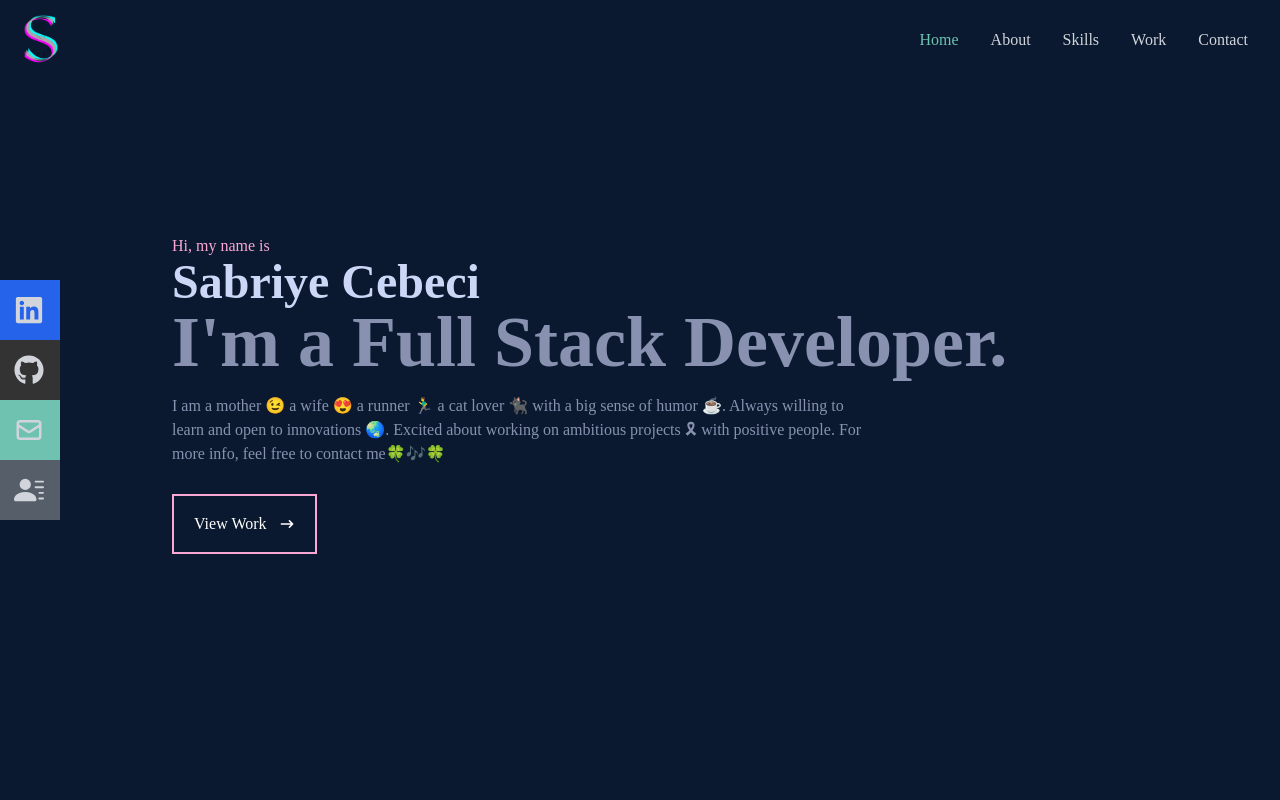
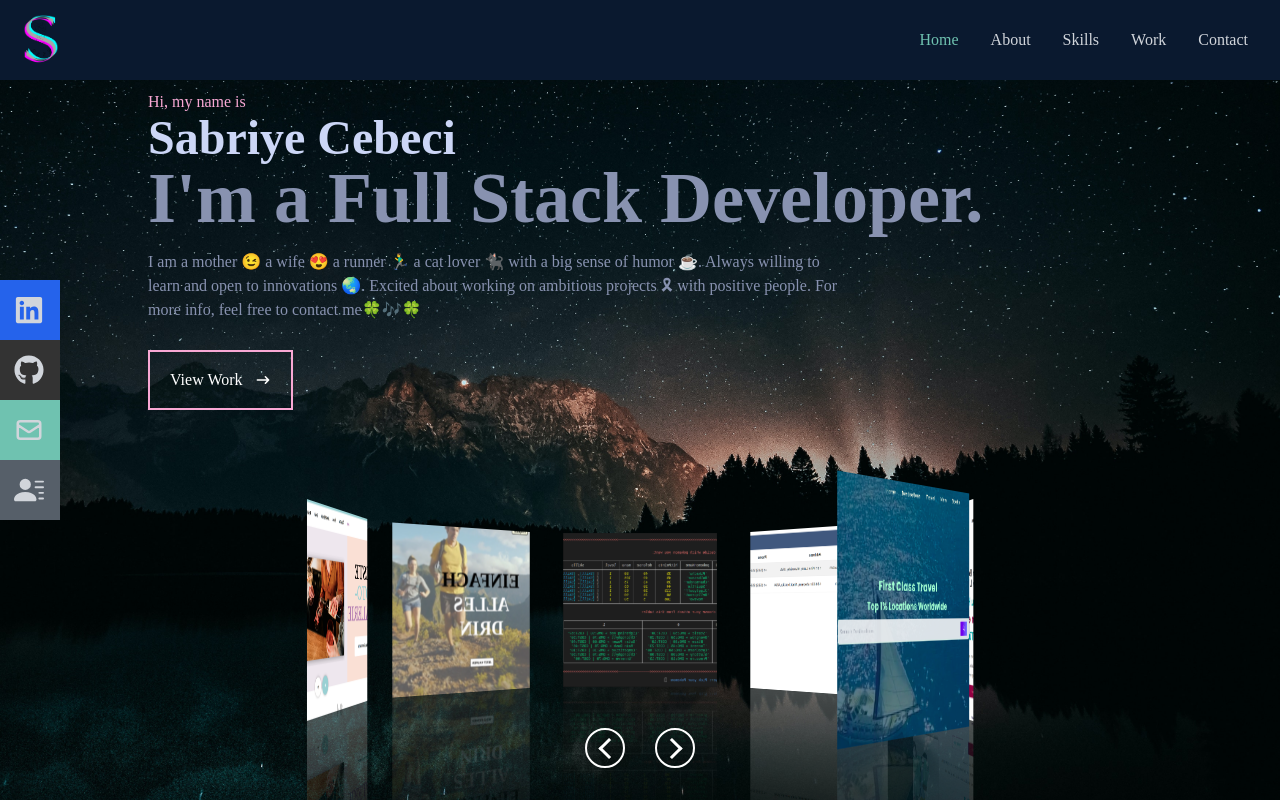
Before and after one commit to sbrycbc/MyPortfolio, a React (Create React App) app: page / in a window 1280 px wide. Shown: the top 800 px of the page. Built offline with nearby package versions, Linux system fonts and the light colour scheme; the HTML template or start-up script is replaced by a standard one.

Commit message:
updated new design and fotos...

```diff
--- a/src/components/Home.jsx
+++ b/src/components/Home.jsx
@@ -1,17 +1,19 @@
 import React, { useState } from "react";
 import { Link } from "react-scroll";
 import { HiArrowNarrowRight } from 'react-icons/hi';
+import Works from "../components/Works"
+import "./home.css";
 
 const Home = () => {
   const [nav, setNav] = useState(false);
   const [activeLink, setActiveLink] = useState("home");
 
   return (
-    <div name='home' className='w-full h-screen bg-[#0a192f]'>
+    <div name='home' className='h-screen home-container'>
 
         {/* ----------- Container ------------  */}
 
-        <div className='max-w-[1000px] mx-auto px-8 flex flex-col justify-center h-full'>
+        <div className='max-w-[1000px] mx-auto px-2 flex flex-col justify-center hi-container'>
             <p className='text-pink-300'>Hi, my name is</p>
             <h1 className='text-4xl sm:text-5xl font-bold text-[#ccd6f6]'>Sabriye Cebeci</h1>
             <h2 className='text-4xl sm:text-7xl font-bold text-[#8892b0]'>I'm a Full Stack Developer.</h2>
@@ -28,7 +30,7 @@ const Home = () => {
             </div>
 
         </div>
-
+        <Works/>
     </div>
   )
 }
--- a/src/components/Work.jsx
+++ b/src/components/Work.jsx
@@ -1,5 +1,6 @@
 import React from "react";
 import { data } from "../data/data.js";
+import "./work.css";
 
 const Work = () => {
   // projects file
@@ -21,7 +22,7 @@ const Work = () => {
             <div
               key={index}
               style={{ backgroundImage: `url(${item.image})` }}
-              className="shadow-lg shadow-[#040c16] group container rounded-md
+              className="shadow-lg shadow-[#040c16] group rounded-md
               flex justify-center text-center items-center mx-auto content-div "
             >
               {/* Hover effect for images */}
--- /dev/null
+++ b/src/components/Works.jsx
@@ -0,0 +1,65 @@
+import React, {useState} from 'react';
+import { data } from '../data/data.js';
+import "./works.css";
+
+
+function Works() {
+  const [degrees, setDegrees] = useState(0);
+
+  const handlePrevClick = () => {
+    setDegrees(degrees + 45);
+  }
+
+  const handleNextClick = () => {
+    setDegrees(degrees - 45);
+  }
+
+  const boxStyle = {
+    transform: `perspective(1000px) rotateY(${degrees}deg)`
+  };
+
+  const spanStyle = (item) => {
+    const spanStyle = {
+      '--i':item.id
+    }
+    return spanStyle;
+
+  }
+
+    return (
+      <div className="container">
+        <div className="box" style={boxStyle}>
+        {data.map((project) => (
+          <span style={spanStyle(project)}>
+            <img src={project.image} alt={project.name} />
+          </span>
+          // <div className="project" key={project.id}>
+          //   <img src={project.image} alt={project.name} className="project-image" />
+          //   <div className="project-details">
+          //     <h3 className="project-name">{project.name}</h3>
+          //     <div className="project-buttons">
+          //       <a href={project.github} target="_blank" className="project-button">
+          //         Code
+          //       </a>
+          //       {project.live && (
+          //         <a href={project.live} target="_blank" className="project-button">
+          //           Live
+          //         </a>
+          //       )}
+          //     </div>
+          //   </div>
+          // </div>
+        ))
+        }
+          </div>
+          <div className="btns">
+            <div className="btn prev" onClick={handlePrevClick}>
+
+            </div>
+            <div className="btn next" onClick={handleNextClick}></div>
+        </div>
+      </div>
+    );
+  }
+
+export default Works;
--- /dev/null
+++ b/src/components/home.css
@@ -0,0 +1,10 @@
+.hi-container {
+    padding-top:90px;
+
+    }
+
+.home-container {
+      background: url(../assets/projects/pexels-eberhard-grossgasteiger-1421903.jpg);
+      background-size: cover;
+
+    }
--- /dev/null
+++ b/src/components/work.css
@@ -0,0 +1,22 @@
+.content-div {
+    background-repeat: no-repeat;
+    background-size: cover;
+    background-position: center left;
+    height: 250px;
+    width: 310px;
+    border-radius: 30px;
+
+}
+
+.content-div:hover {
+    background-image: linear-gradient(
+        to right,
+        rgba(112, 157, 255, 0.8),
+        hsla(242, 74%, 61%, 0.8)
+    )!important;
+
+}
+
+.active {
+    color: #6fc2b0!important;
+  }
--- /dev/null
+++ b/src/components/works.css
@@ -0,0 +1,74 @@
+
+.container {
+    display: flex;
+    justify-content: center;
+    align-items: center;
+    min-height: 47vh;
+    min-width: 100vw;
+    transform-style: preserve-3d;
+  }
+
+  .box {
+    position: relative;
+    width: 200px;
+    height: 200px;
+    transform-style: preserve-3d;
+    transition: 1.5s;
+    transform: perspective(1000px) rotateY(0deg);
+}
+.box span {
+    position: absolute;
+    top: 0;
+    left: 0;
+    width: 100%;
+    height: 100%;
+    transform-origin: center;
+    transform-style: preserve-3d;
+    transform: rotateY(calc(var(--i)* 45deg)) translateZ(300px);
+    -webkit-box-reflect: below 0px linear-gradient(transparent,#0004);
+}
+.box span img {
+    position: absolute;
+    top: 0;
+    left: 0;
+    width: 100%;
+    height: 100%;
+    object-fit: cover;
+    user-select: none;
+}
+.btns {
+    position: absolute;
+    bottom: 30px;
+    display: flex;
+    gap: 30px;
+}
+.btns .btn {
+    position: relative;
+    width: 40px;
+    height: 40px;
+    border: 2px solid #fff;
+    border-radius: 50%;
+    display: flex;
+    justify-content: center;
+    align-items: center;
+    cursor: pointer;
+}
+.btns .btn:active {
+    background: #fff;
+}
+.btns .btn::before {
+    content: '';
+    position: absolute;
+    width: 15px;
+    height: 15px;
+    border-top: 3px solid #fff;
+    border-right: 3px solid #fff;
+    transform: rotate(45deg) translate(-2.5px, 2.5px);
+}
+.btns .btn.prev::before {
+    transform: rotate(225deg) translate(-2.5px, 2.5px);
+}
+.btns .btn:active::before {
+    border-top: 3px solid #000;
+    border-right: 3px solid #000;
+}
--- a/src/index.css
+++ b/src/index.css
@@ -14,26 +14,3 @@
         @apply cursor-pointer
     }
 }
-
-.content-div {
-    background-repeat: no-repeat;
-    background-size: cover;
-    background-position: center left;
-    height: 250px;
-    width: 310px;
-    border-radius: 30px;
-
-}
-
-.content-div:hover {
-    background-image: linear-gradient(
-        to right,
-        rgba(112, 157, 255, 0.8),
-        hsla(242, 74%, 61%, 0.8)
-    )!important;
-
-}
-
-.active {
-    color: #6fc2b0!important;
-  }
```
Also changed, not shown: src/assets/projects/pexels-eberhard-grossgasteiger-1421903.jpg (added).
